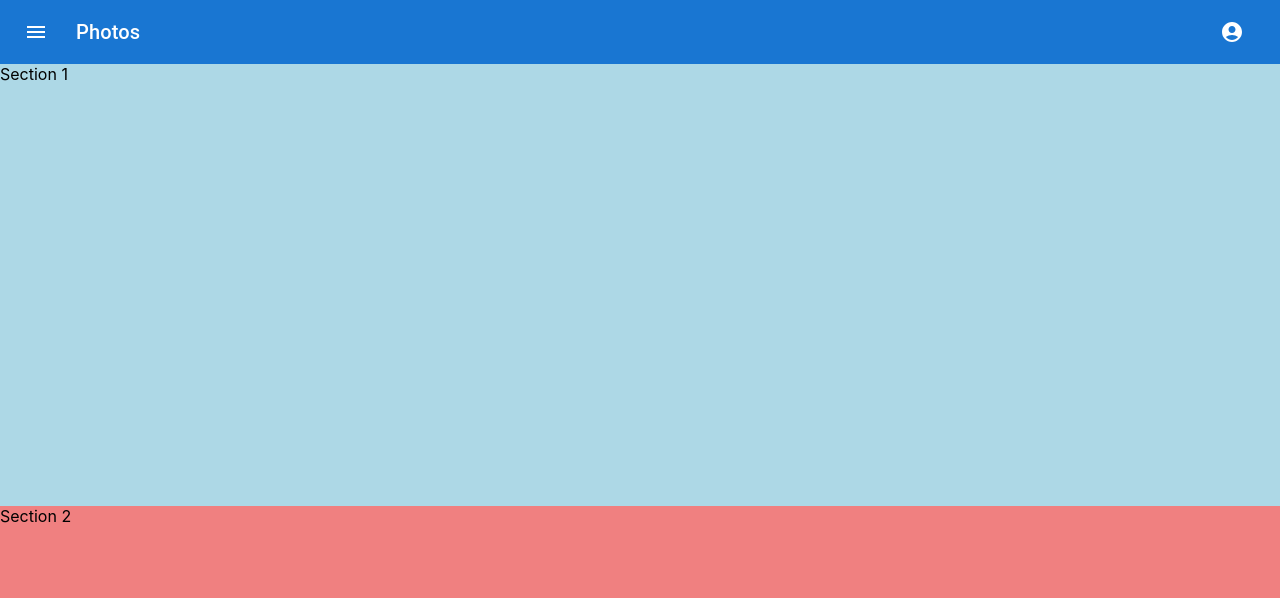
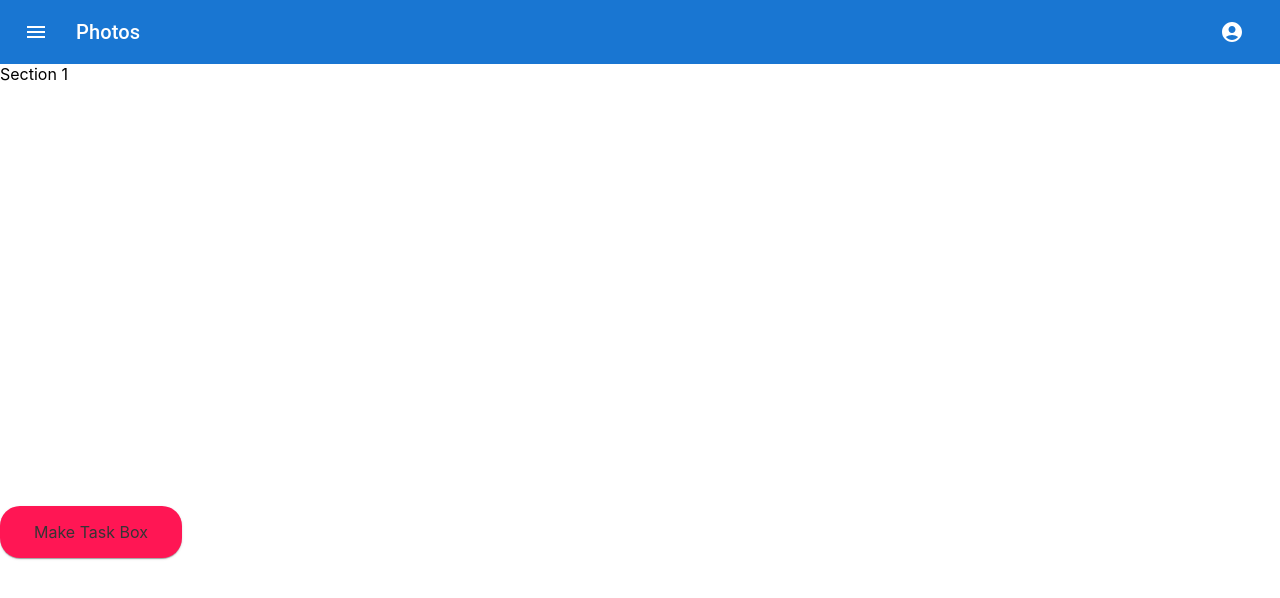
Before and after one commit to BinaryBridges/SprintPlanner, a React (Create React App) app in the folder sprint-planner/: page / in a window 1280 px wide. Shown: the top 598 px of the page. Built offline with nearby package versions, Linux system fonts and the light colour scheme.

Commit message:
creating task box basics

```diff
--- a/sprint-planner/src/colors.js
+++ b/sprint-planner/src/colors.js
@@ -1 +1,9 @@
-//colors
+const colors = {
+    background: "#FFFFFF",
+    text: "#353535",
+    completed: "#119822",
+    working: "#F0C808",
+    incomplete: "#FF1654"
+}
+
+export default colors
--- /dev/null
+++ b/sprint-planner/src/components/task-box/TaskBox.js
@@ -0,0 +1,12 @@
+import{Paper} from "@mui/material";
+import colors from "../../colors";
+
+const TaskBox = () => {
+    return (
+        <Paper sx={{ backgroundColor: colors.incomplete, padding: 2, maxWidth: 150, textAlign:"center", borderRadius:5, color:colors.text}}>
+            Make Task Box
+        </Paper>
+    )
+}
+
+export default TaskBox
--- a/sprint-planner/src/components/top-bar/TopBar.js
+++ b/sprint-planner/src/components/top-bar/TopBar.js
@@ -6,9 +6,6 @@ import Typography from '@mui/material/Typography';
 import IconButton from '@mui/material/IconButton';
 import MenuIcon from '@mui/icons-material/Menu';
 import AccountCircle from '@mui/icons-material/AccountCircle';
-import Switch from '@mui/material/Switch';
-import FormControlLabel from '@mui/material/FormControlLabel';
-import FormGroup from '@mui/material/FormGroup';
 import MenuItem from '@mui/material/MenuItem';
 import Menu from '@mui/material/Menu';
 
--- a/sprint-planner/src/pages/sprint-tracker/sprintTracker.js
+++ b/sprint-planner/src/pages/sprint-tracker/sprintTracker.js
@@ -1,5 +1,7 @@
-import { Box, CssBaseline } from "@mui/material";
+import { Box} from "@mui/material";
 import TopBar from "../../components/top-bar/TopBar";
+import TaskBox from "../../components/task-box/TaskBox";
+import colors from "../../colors";
 
 
 
@@ -14,11 +16,11 @@ const SprintTracker = () => {
             height: 'calc(100vh - 64px)', // Subtract the height of the AppBar
             }}
         >
-            <Box sx={{ flex: '60%', bgcolor: 'lightblue'}}>
+            <Box sx={{ flex: '60%', bgcolor: colors.background}}>
                 Section 1
             </Box>
-            <Box sx={{ flex: '40%', bgcolor: 'lightcoral'}}>
-                Section 2
+            <Box sx={{ flex: '40%', bgcolor: colors.background}}>
+                <TaskBox></TaskBox>
             </Box>
         </Box>
     </Box>
```
